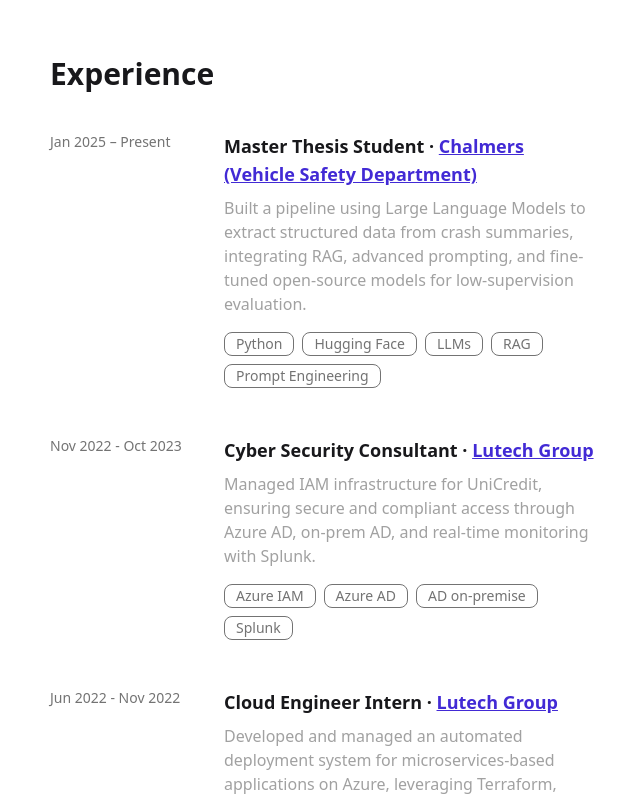
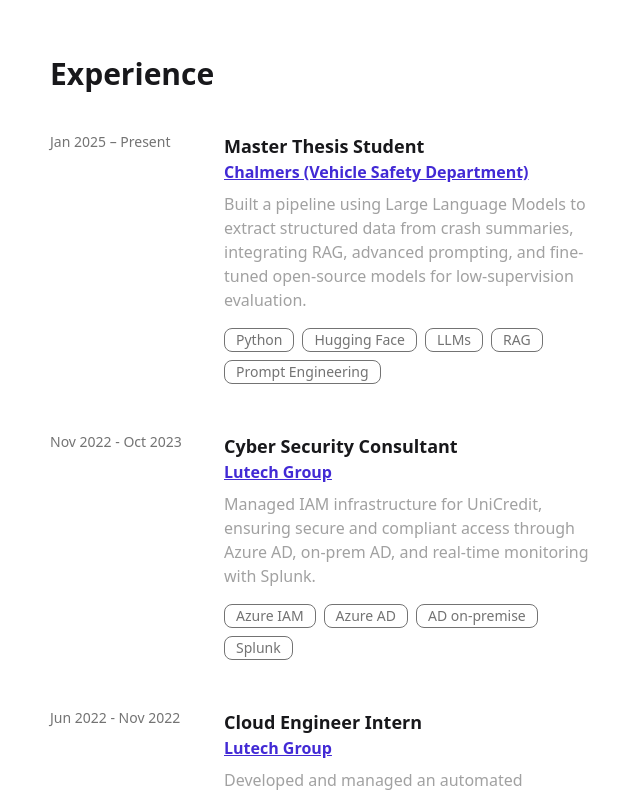
Before and after one commit to Tiazzo/tiazzo.github.io, a React (Vite) app: page / in a window 1280 px wide. Shown: the part 840-1636 px from the top of the page, without its empty margins (638-1278 px from the left). Built offline with nearby package versions, Linux system fonts and the light colour scheme; a web font is replaced by a local one.

Commit message:
fix: name company in a new line

```diff
--- a/src/components/Experience.jsx
+++ b/src/components/Experience.jsx
@@ -43,17 +43,16 @@ export default function Experience() {
                         <div key={index} className="grid grid-cols-1 md:grid-cols-[150px_1fr] gap-6">
                             <div className="text-sm text-neutral-500">{exp.date}</div>
                             <div>
-                                <h3 className="text-lg font-bold">
-                                    {exp.role} ·{" "}
+                                <h3 className="text-lg font-bold">{exp.role}</h3>
                                 <a
                                     href={exp.companyUrl}
                                     target="_blank"
                                     rel="noopener noreferrer"
-                                        className="text-primary underline hover:text-primary-focus"
+                                    className="text-primary font-semibold underline hover:text-primary-focus"
                                 >
                                     {exp.company}
                                 </a>
-                                </h3>
+
                                 <p className="mt-2 text-neutral-400">{exp.description}</p>
                                 {exp.attachment && (
                                     <a
```
Lines whose indentation alone changed are shown as unchanged.
